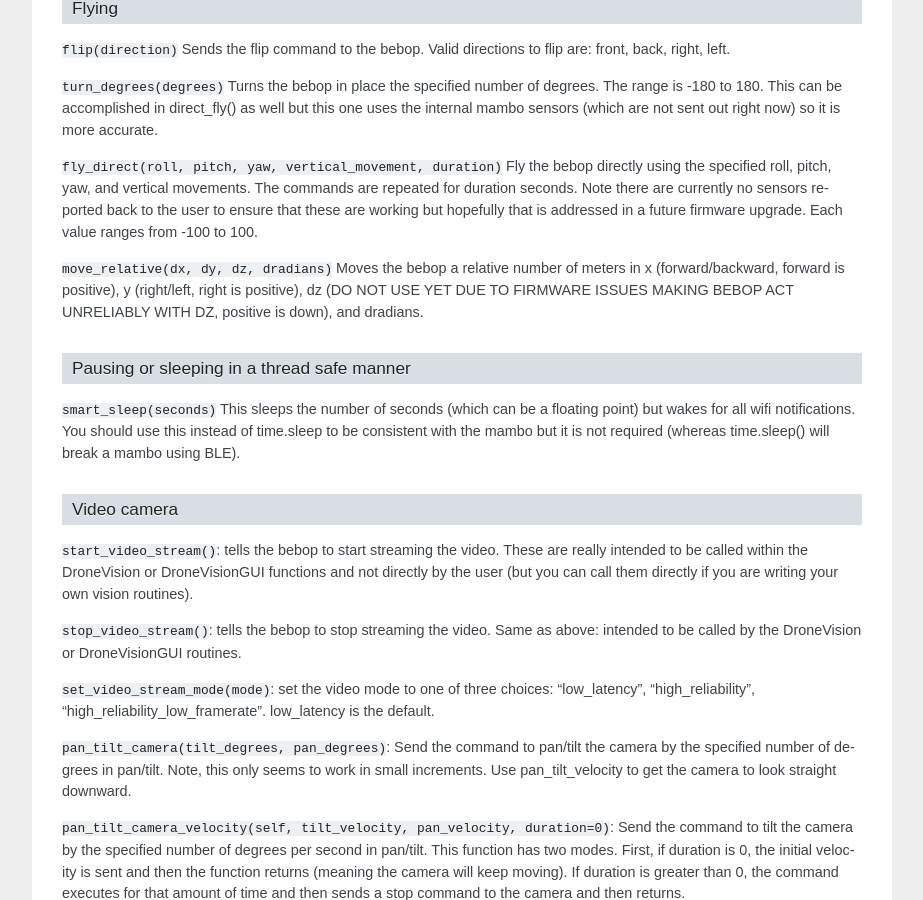
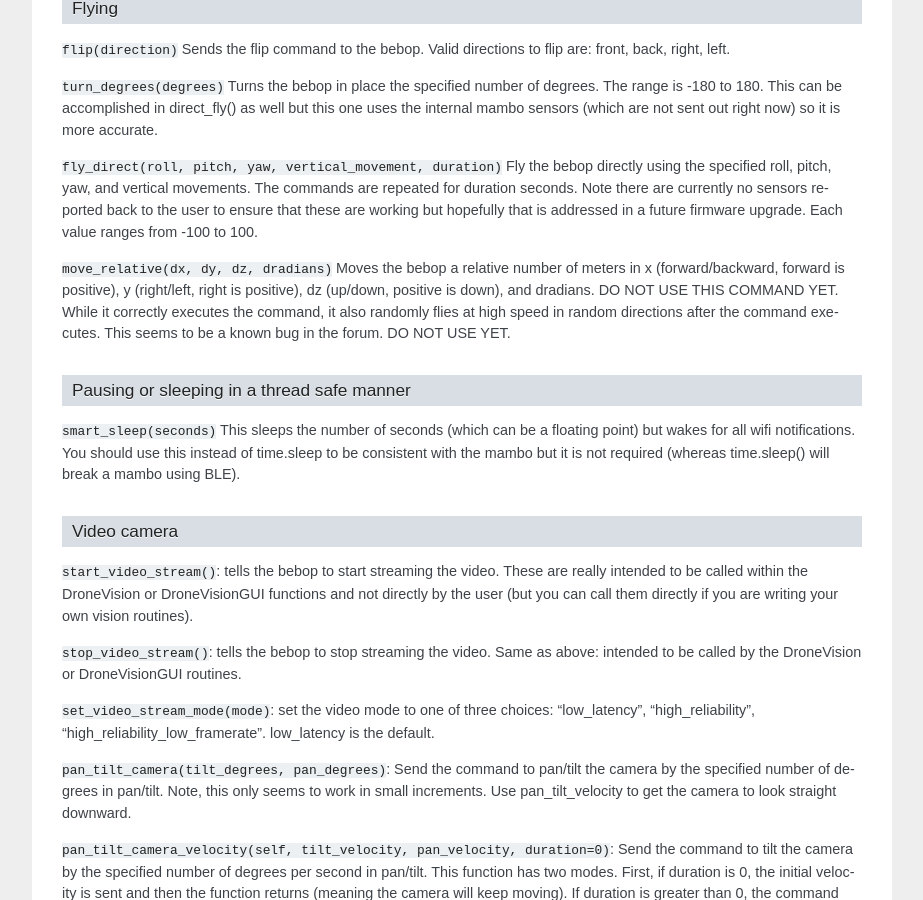
Before and after one commit to amymcgovern/pyparrot, a Sphinx documentation site: the page built from docs/bebopcommands.rst, in a window 1280 px wide and 900 px high, scrolled down 870 px. Shown: the whole window, without its empty margins (198-1121 px from the left). Built offline with Sphinx 7.4.7, drawn with Linux system fonts in a browser that asks for light colours.

```diff
--- a/docs/bebopcommands.rst
+++ b/docs/bebopcommands.rst
@@ -57,8 +57,9 @@ Note there are currently no sensors reported back to the user to ensure that the
 that is addressed in a future firmware upgrade.  Each value ranges from -100 to 100.
 
 ``move_relative(dx, dy, dz, dradians)`` Moves the bebop a relative number of meters in x (forward/backward,
-forward is positive), y (right/left, right is positive), dz (DO NOT USE YET DUE TO FIRMWARE ISSUES MAKING
-BEBOP ACT UNRELIABLY WITH DZ, positive is down), and dradians.
+forward is positive), y (right/left, right is positive), dz (up/down, positive is down), and dradians.  DO NOT
+USE THIS COMMAND YET.  While it correctly executes the command, it also randomly flies at high speed in random
+directions after the command executes.  This seems to be a known bug in the forum.  DO NOT USE YET.
 
 Pausing or sleeping in a thread safe manner
 ^^^^^^^^^^^^^^^^^^^^^^^^^^^^^^^^^^^^^^^^^^^
--- a/setup.py
+++ b/setup.py
@@ -42,7 +42,7 @@ setup(
     # For a discussion on single-sourcing the version across setup.py and the
     # project code, see
     # https://packaging.python.org/en/latest/single_source_version.html
-    version='1.4.19',  # Required
+    version='1.4.20',  # Required
 
     # This is a one-line description or tagline of what your project does. This
     # corresponds to the "Summary" metadata field:
```
Also changed, not shown: README.md (+1 -0 lines), 1 other file.
